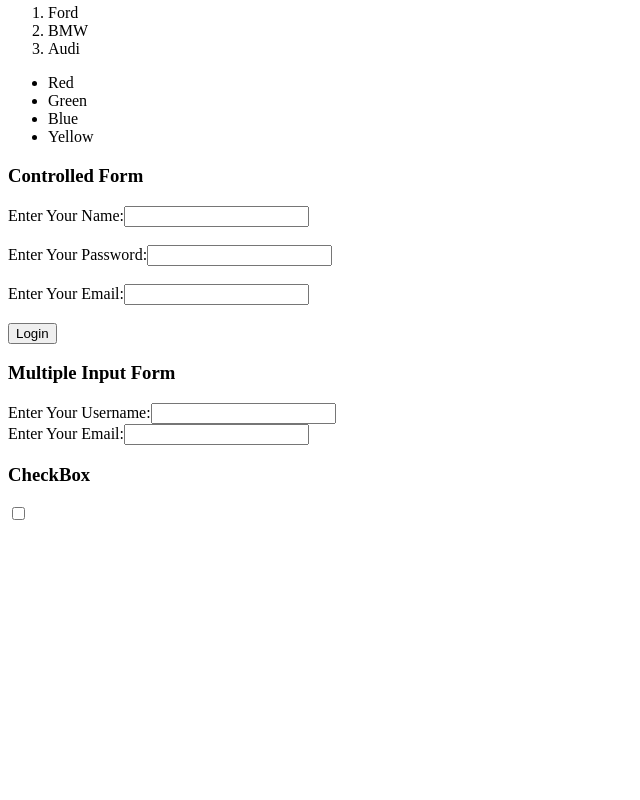
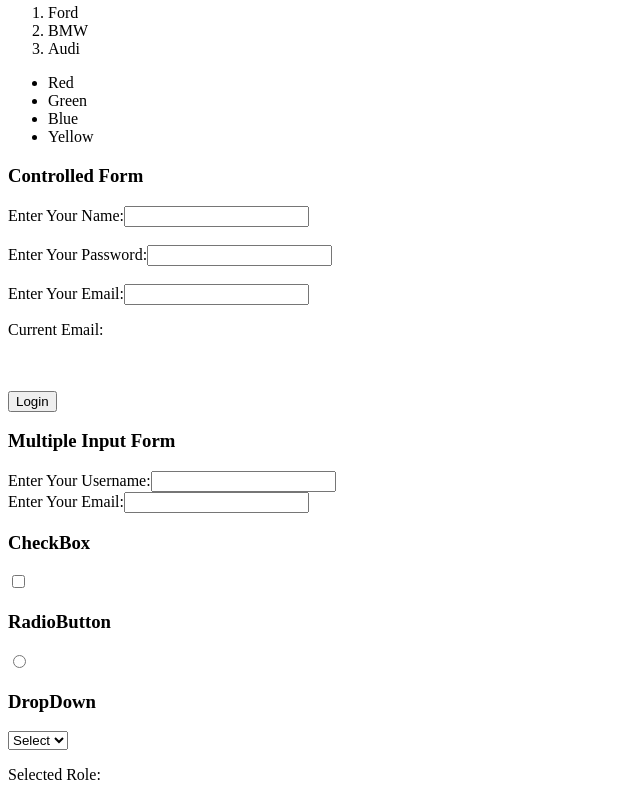
Before and after one commit to SuwanthaDarshana/render-test, a React (Vite) app: page / in a window 1280 px wide. Shown: the part 541-1341 px from the top of the page, without its empty margins (0-640 px from the left). Before the commit the page ends 1073 px from the top, so only its background shows below. Built offline with nearby package versions, Linux system fonts and the light colour scheme.

Commit message:
add radio and dropdown

```diff
--- a/src/App.jsx
+++ b/src/App.jsx
@@ -6,6 +6,8 @@ import Fruits from "./components/List/Fruits";
 import MyForm from "./components/Forms/MyForm";
 import MultipleInput from "./components/Forms/MultipleInput";
 import CheckBox from "./components/Forms/CheckBox";
+import RadioButton from "./components/Forms/RadioButton";
+import DropDown from "./components/Forms/DropDown";
 
 function App() {
   const customers = [
@@ -25,6 +27,9 @@ function App() {
       <MyForm/>
       <MultipleInput/>
       <CheckBox/>
+      <RadioButton/>
+      <DropDown/>
+
     </div>
   );
 }
--- /dev/null
+++ b/src/components/Forms/DropDown.jsx
@@ -0,0 +1,24 @@
+import React, { useState } from 'react'
+
+function DropDown() {
+
+    const[role,setRole] = useState('');
+
+    const handleChange = (e) => {
+        setRole(e.target.value);
+    }
+
+  return (
+    <div>
+        <h3>DropDown</h3>
+        <select value={role} onChange={handleChange}>
+            <option value="">Select</option>
+            <option value="admin">admin</option>
+            <option value="user">user</option>
+        </select>
+        <p>Selected Role: {role}</p>
+    </div>
+  )
+}
+
+export default DropDown
--- a/src/components/Forms/MyForm.jsx
+++ b/src/components/Forms/MyForm.jsx
@@ -5,7 +5,7 @@ function MyForm() {
   const [password, setPassword] = useState("");
 
   const handleSubmit = (e) => {
-    e.preventDefault();
+    e.preventDefault();            // prevent page reload on form submission
     console.log("Form submitted with Email:", email, "and Password:", password);
   };
 
@@ -31,6 +31,8 @@ function MyForm() {
           value={email}
           onChange={(e) => setEmail(e.target.value)}
         />
+        <br />
+        <p>Current Email: {email}</p>
         <br /> <br />
         <button type="submit">Login</button>
       </form>
--- /dev/null
+++ b/src/components/Forms/RadioButton.jsx
@@ -0,0 +1,23 @@
+import React, { useState } from 'react'
+
+function RadioButton() {
+
+    const[gender, setGender] = useState('');
+
+
+  return (
+    <div>
+        <h3>RadioButton</h3>
+        <input
+         type="radio"
+         name='gender'
+         value="male"
+         checked={gender==="male"}
+            onChange={e => setGender(e.target.value)}
+
+         />
+    </div>
+  )
+}
+
+export default RadioButton
```
